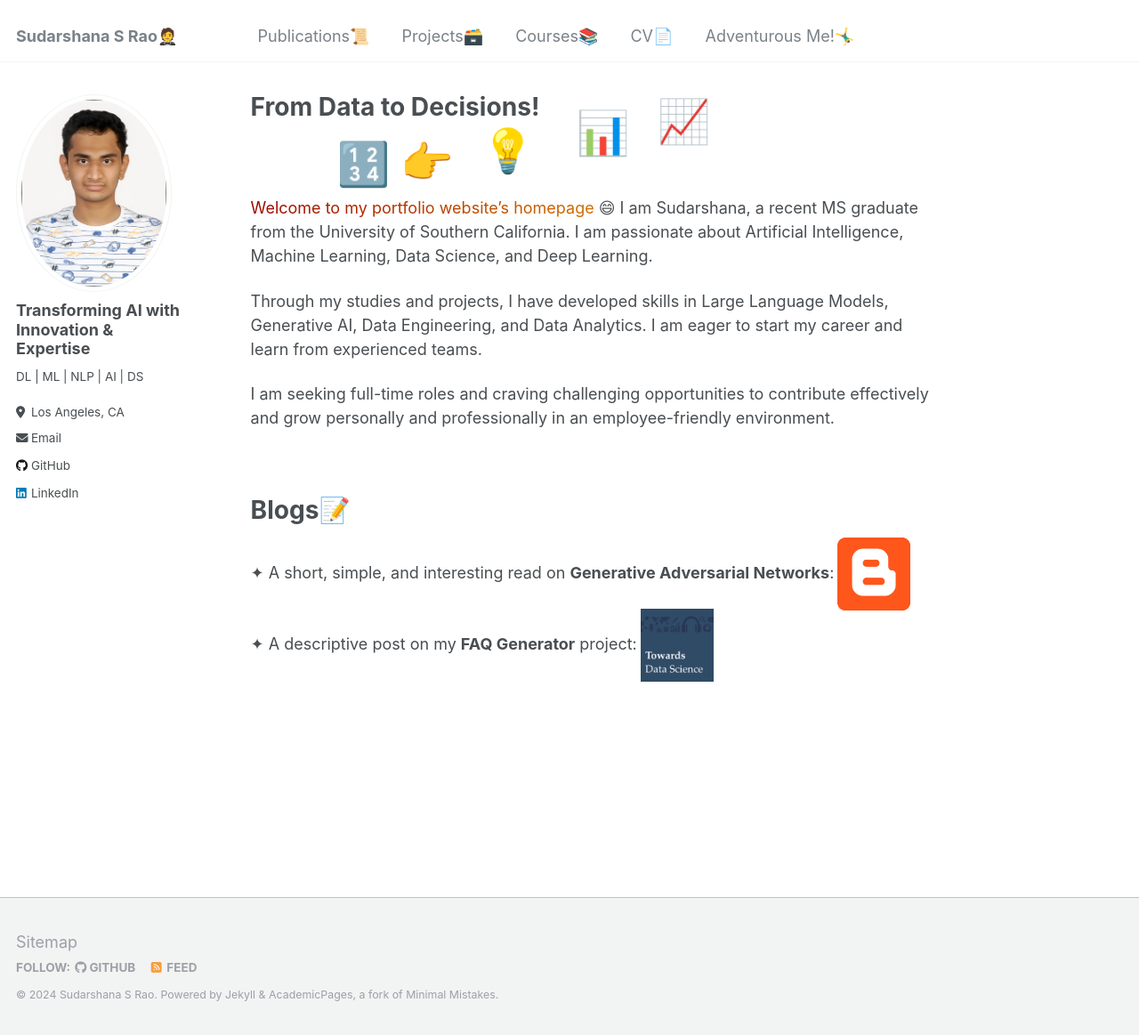
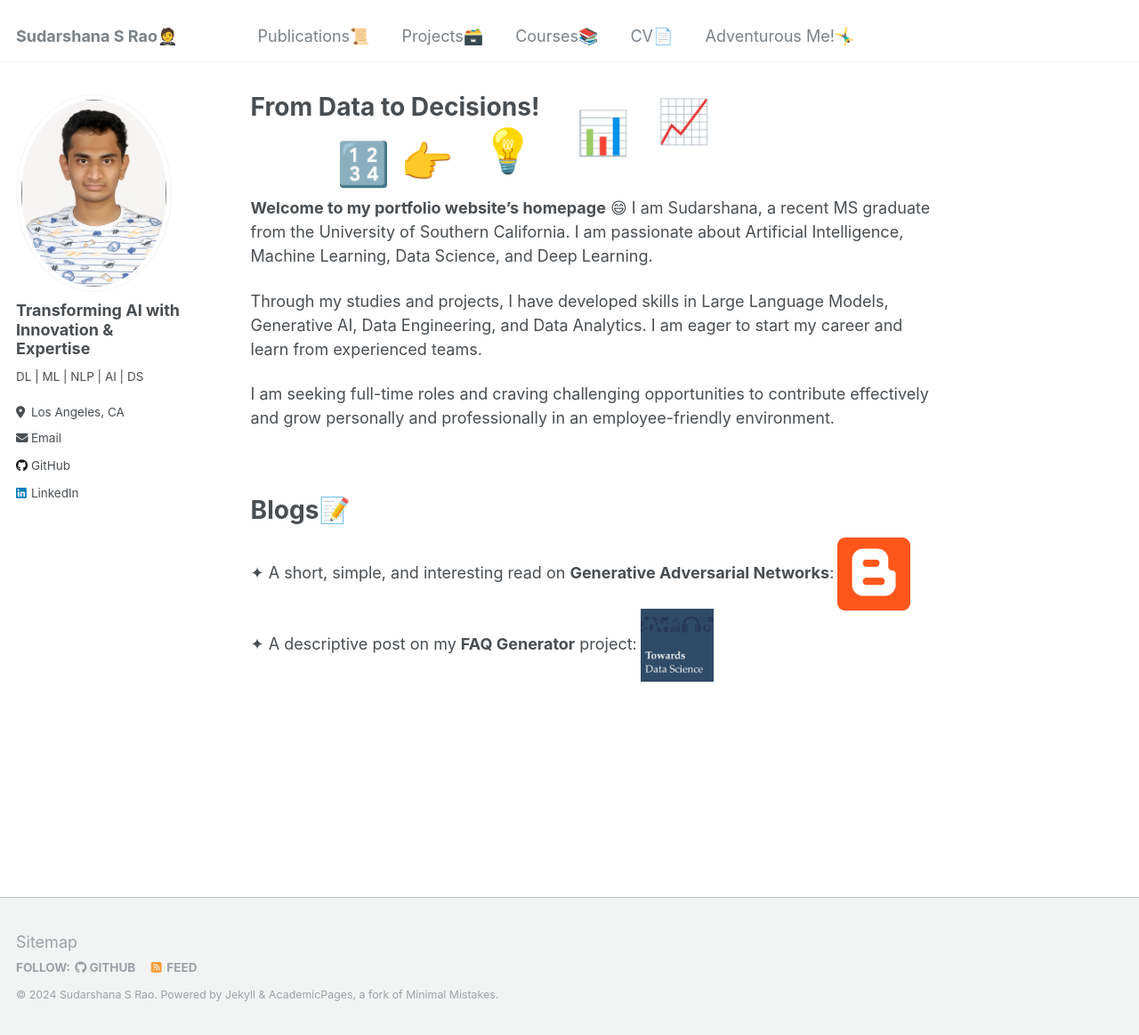
Before and after one commit to SudarshanaSRao/SudarshanaSRao.github.io, a Jekyll site: the page built from _pages/about.md, in a window 1280 px wide and 1163 px high. Shown: the whole window at 89% size. Built offline with Jekyll 4.4.1, drawn with Linux system fonts in a browser that asks for light colours.

Commit message:
Update about.md

```diff
--- a/_pages/about.md
+++ b/_pages/about.md
@@ -46,7 +46,7 @@
 }
 </style>
 
-<span class="usc">Welcome to my portfolio website's homepage</span> 😄 I am Sudarshana, a recent MS graduate from the University of Southern California. I am passionate about Artificial Intelligence, Machine Learning, Data Science, and Deep Learning.
+<span class="USC"><strong>Welcome to my portfolio website's homepage</strong></span> 😄 I am Sudarshana, a recent MS graduate from the University of Southern California. I am passionate about Artificial Intelligence, Machine Learning, Data Science, and Deep Learning.
   <style>
     @keyframes usc-colors {
       0% {
@@ -65,7 +65,7 @@
       background-clip: text;
       -webkit-background-clip: text;
       -webkit-text-fill-color: transparent;
-      animation: usc-colors 3s infinite ease-in-out; /* Set animation properties */
+      animation: usc-colors 4s infinite ease-in-out; /* Set animation properties */
       display: inline; /* Ensure inline display to avoid unwanted space */
     }
   </style>
```
